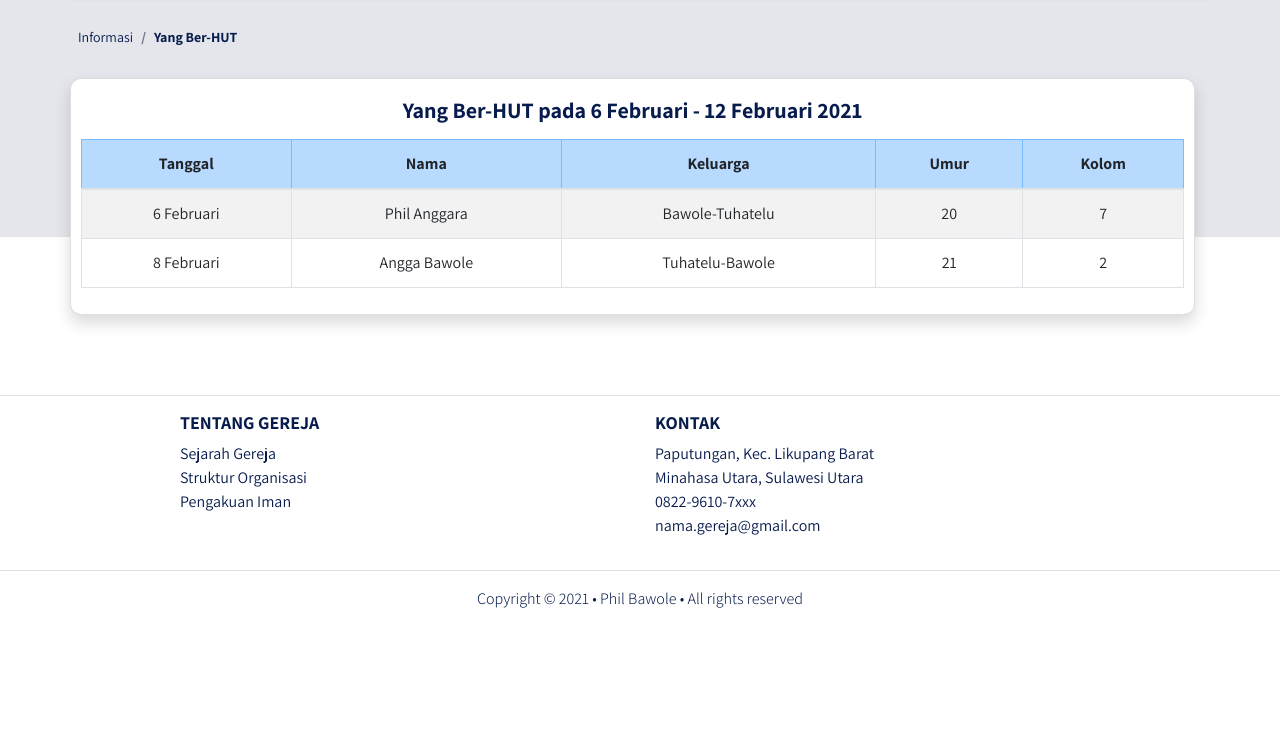
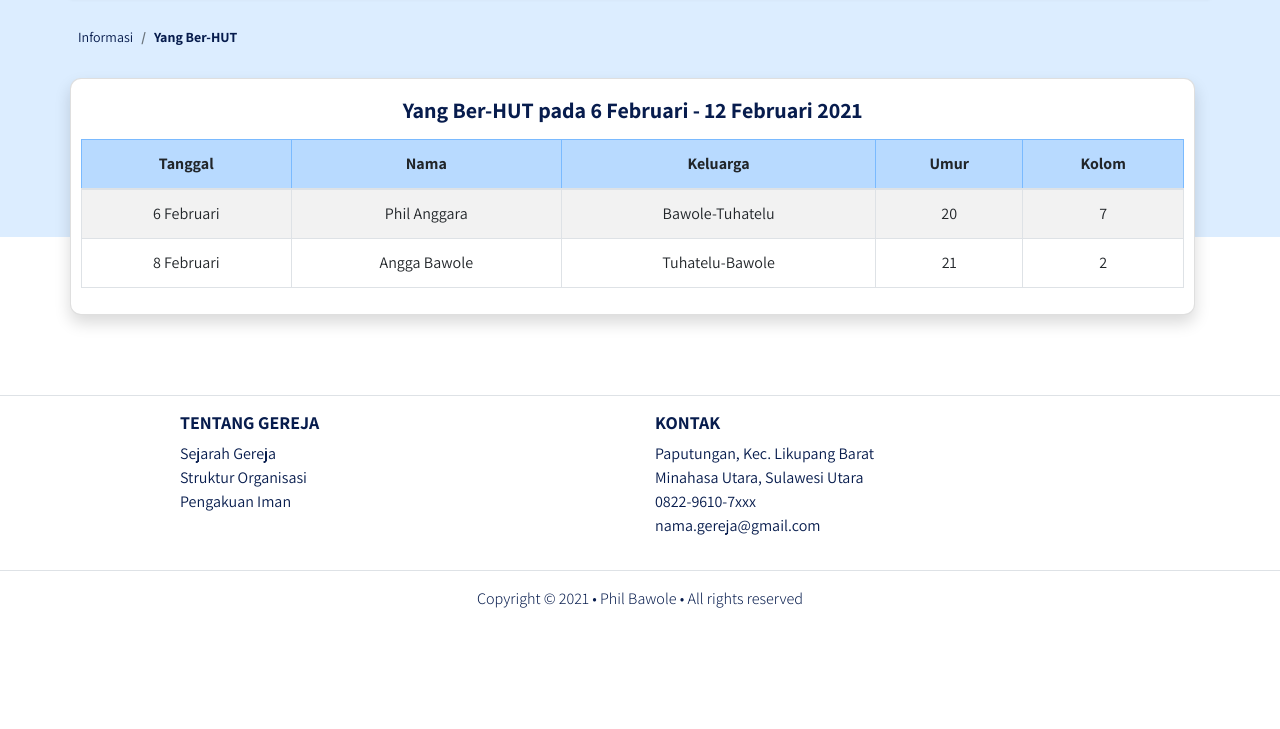
Before and after one commit to PhilAnggara/website-gereja-template, a plain HTML site: page hut.html in a window 1280 px wide. Shown: the part 71-800 px from the top of the page. Drawn offline with Linux system fonts and the light colour scheme; a web font is replaced by a local one.

Commit message:
change section-details-header color

```diff
--- a/frontend/styles/main.scss
+++ b/frontend/styles/main.scss
@@ -277,7 +277,8 @@ header {
 
 .section-details-header {
   min-height: 310px;
-  background: #e4e6eb;
+  background: #dcedff;
+  // background: #e4e6eb;
   margin-top: -70px;
 }
 
```
Also changed, not shown: frontend/styles/main.css, 1 other file.
